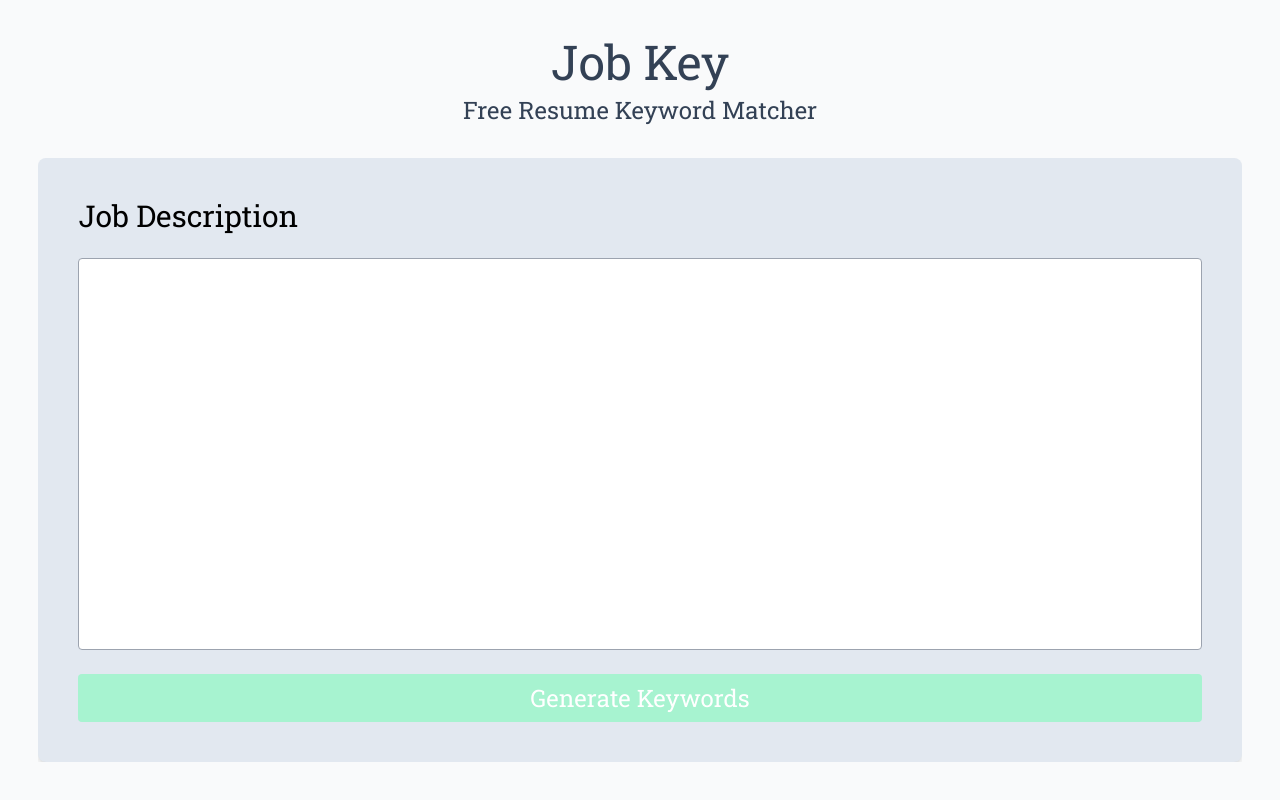
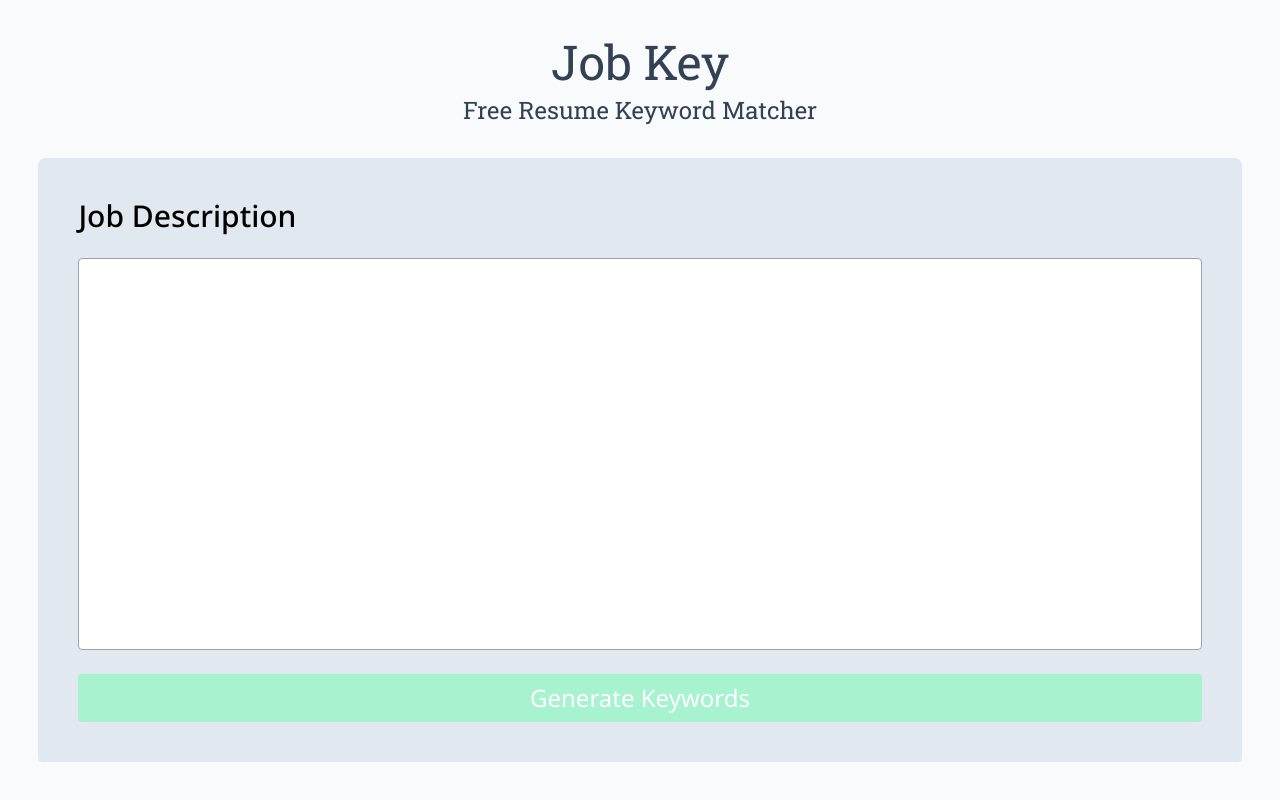
Before and after one commit to ThivRajan/Job-Key, a React (Vite) app: page / in a window 1280 px wide. Built offline with nearby package versions, Linux system fonts and the light colour scheme.

Commit message:
Update typography

```diff
--- a/src/App.tsx
+++ b/src/App.tsx
@@ -20,12 +20,12 @@ function App() {
 	}
 
 	return (
-		<div className="flex flex-col gap-8 h-screen bg-gray-50 p-[3%] font-body">
-			<div className="w-full flex flex-col justify-center items-center text-slate-700 gap-2">
+		<div className="flex flex-col gap-8 h-screen bg-gray-50 p-[3%]">
+			<div className="w-full flex flex-col justify-center items-center text-slate-700 gap-2 font-title">
 				<h1 className="text-5xl">Job Key</h1>
 				<h2 className="text-2xl">Free Resume Keyword Matcher</h2>
 			</div>
-			<div className="h-full flex gap-8 lg:flex-nowrap flex-wrap overflow-y-auto">
+			<div className="h-full flex gap-8 lg:flex-nowrap flex-wrap overflow-y-auto font-body">
 				<Section>
 					<Header value="Job Description" />
 					<TextBox
--- a/src/components/Header.tsx
+++ b/src/components/Header.tsx
@@ -1,3 +1,3 @@
 export default function Header({ value }: { value: string }) {
-	return <h1 className="text-3xl">{value}</h1>
+	return <h1 className="text-3xl font-medium">{value}</h1>
 }
--- a/src/index.css
+++ b/src/index.css
@@ -1,4 +1,5 @@
 @import url('https://fonts.googleapis.com/css2?family=Roboto+Slab:wght@100;200;300;400;500;600;700;800;900&display=swap');
+@import url('https://fonts.googleapis.com/css2?family=Noto+Sans:ital,wght@0,100..900;1,100..900&display=swap');
 
 @tailwind base;
 @tailwind components;
--- a/tailwind.config.js
+++ b/tailwind.config.js
@@ -4,7 +4,8 @@ export default {
 	theme: {
 		extend: {},
 		fontFamily: {
-			body: ['Roboto Slab'],
+			title: ['Roboto Slab'],
+			body: ['Noto Sans'],
 		},
 	},
 	plugins: [],
```
